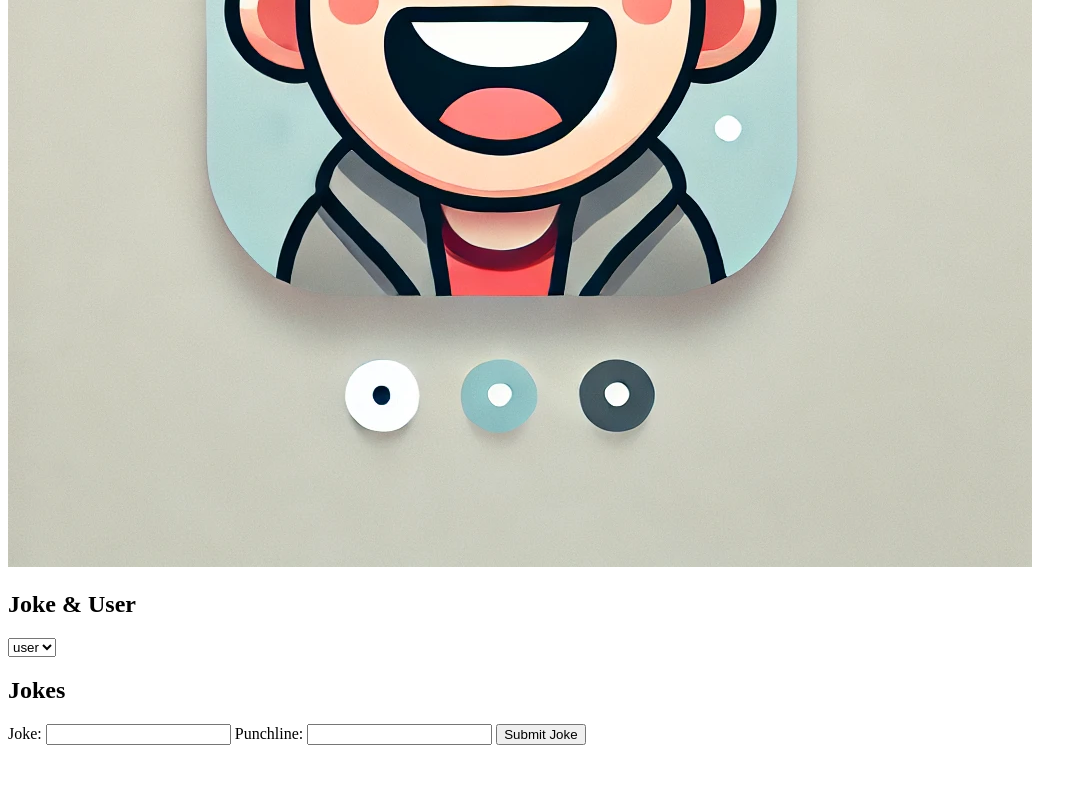
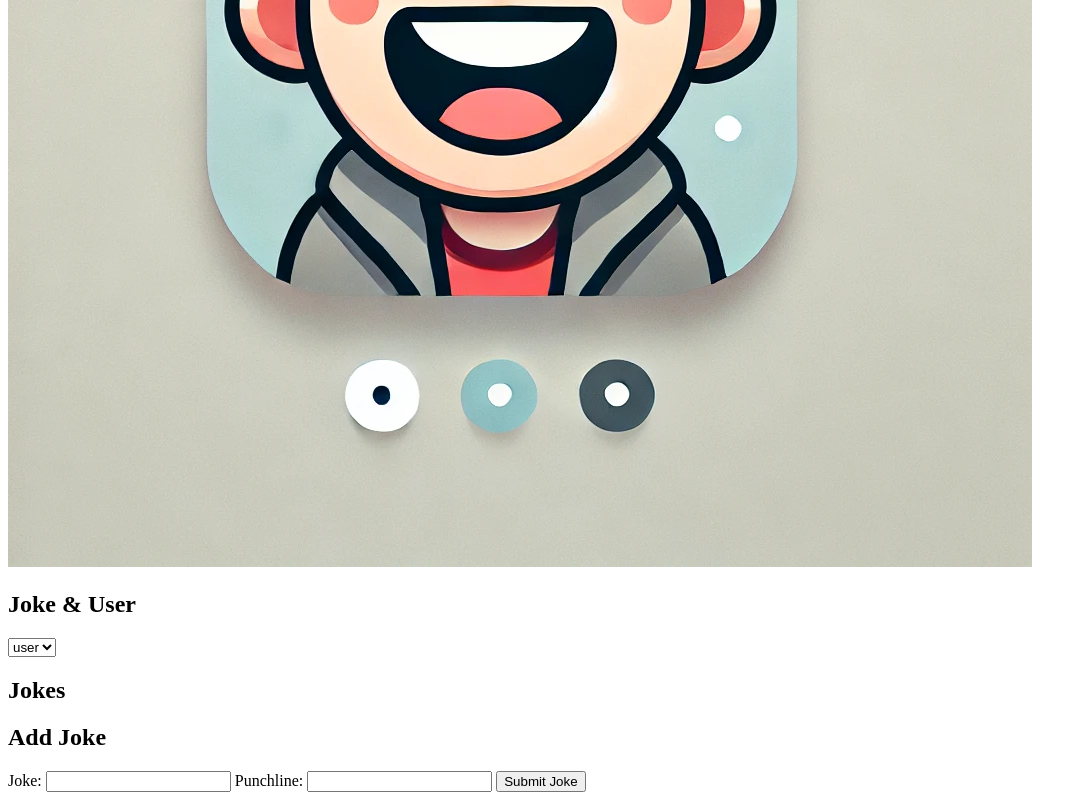
Before and after one commit to NirForster/Aharon-Nir, a plain HTML site: page Client/HTML/main.html in a window 1280 px wide. Shown: the part 465-1265 px from the top of the page, without its empty margins (0-1087 px from the left). Before the commit the page ends 1218 px from the top, so only its background shows below. Drawn offline with Linux system fonts and the light colour scheme; files whose address does not match are found by name.

Commit message:
added a title to form

```diff
--- a/Client/HTML/main.html
+++ b/Client/HTML/main.html
@@ -27,6 +27,7 @@
         </section>
 
         <section class="add-joke">
+            <h2>Add Joke</h2>
             <!-- add to form action the backend endpoint url -->
             <form action="" method="post">
                 <label for="joke">Joke:</label>
```
